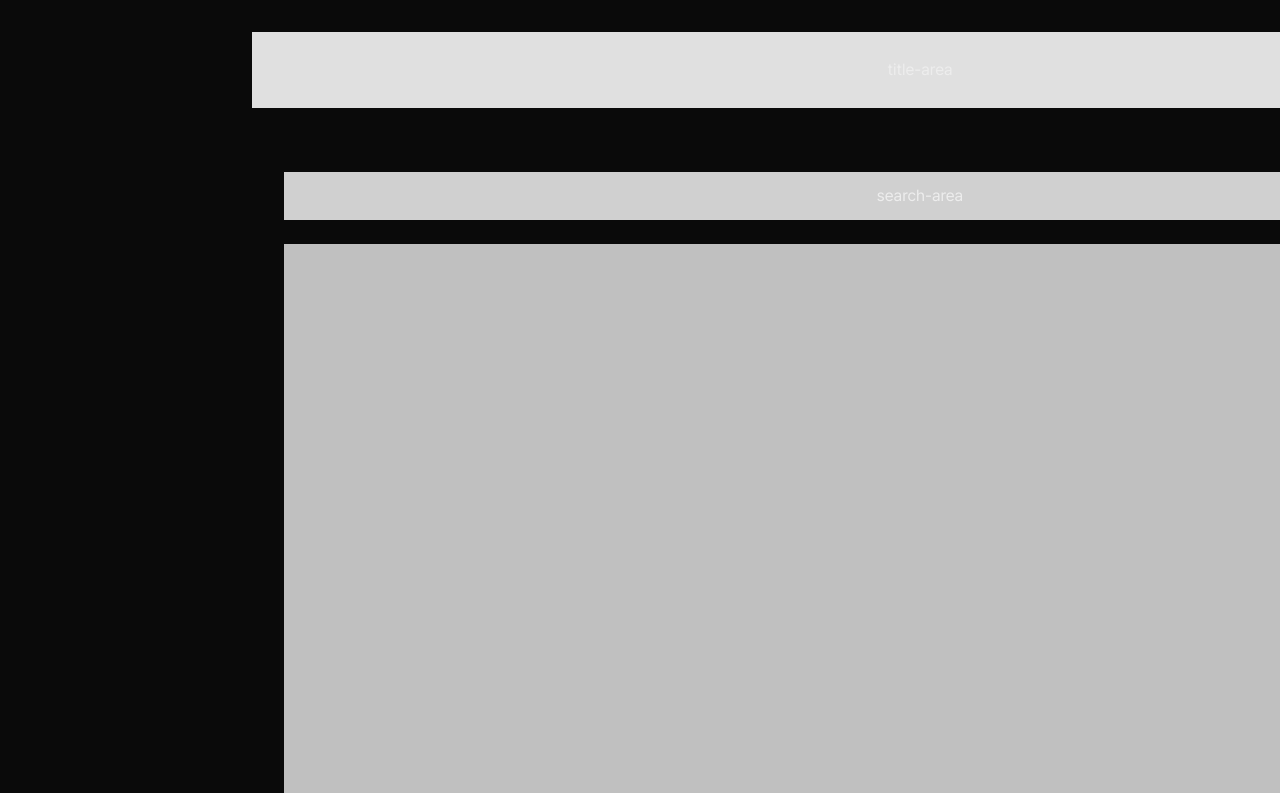
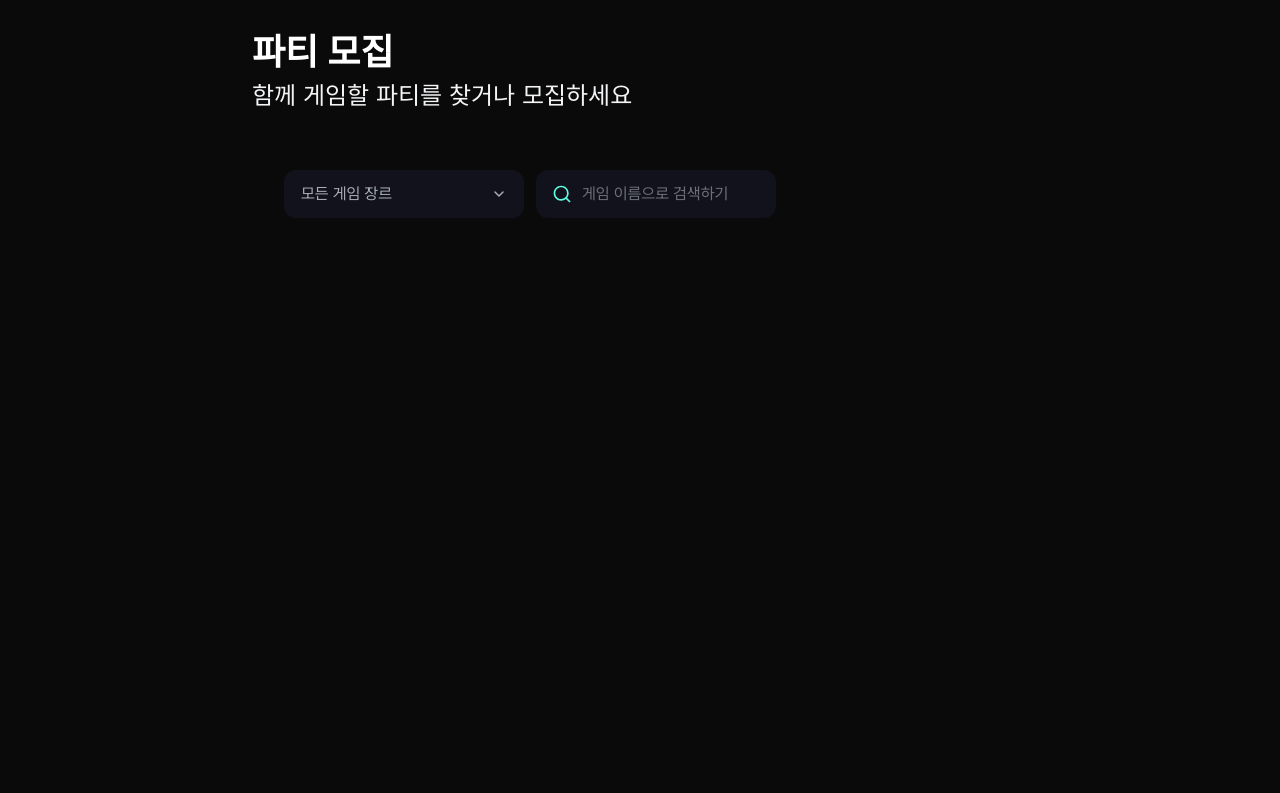
Before and after one commit to szeunkk/ReadyGo, a Next.js app: page /party in a window 1280 px wide. Shown: the top 793 px of the page. Built offline with nearby package versions, Linux system fonts and the light colour scheme.

Commit message:
feat/searchbar

```diff
--- a/src/components/party/index.tsx
+++ b/src/components/party/index.tsx
@@ -1,15 +1,65 @@
 'use client';
 
-import React from 'react';
+import React, { useState } from 'react';
+import Selectbox, { type SelectboxItem } from '@/commons/components/selectbox';
+import Searchbar from '@/commons/components/searchbar';
+import Button from '@/commons/components/button';
 import styles from './styles.module.css';
 
 export default function Party() {
+  const [selectedGenre, setSelectedGenre] = useState<string | undefined>(
+    undefined
+  );
+
+  const genreItems: SelectboxItem[] = [
+    { id: 'all', value: '모든 게임 장르' },
+    { id: 'action', value: '액션' },
+    { id: 'rpg', value: 'RPG' },
+    { id: 'strategy', value: '전략' },
+    { id: 'sports', value: '스포츠' },
+  ];
+
+  const handleGenreSelect = (item: SelectboxItem) => {
+    setSelectedGenre(item.id);
+  };
+
   return (
     <div className={styles.container}>
-      <div className={styles.titleArea}>title-area</div>
+      <div className={styles.titleArea}>
+        <h1 className={styles.title}>파티 모집</h1>
+        <p className={styles.subtitle}>함께 게임할 파티를 찾거나 모집하세요</p>
+      </div>
       <div className={styles.contentWrapper}>
-        <div className={styles.searchArea}>search-area</div>
-        <div className={styles.mainArea}>main-area</div>
+        <div className={styles.searchArea}>
+          <div className={styles.filterSearchWrapper}>
+            <div className={styles.filterSelect}>
+              <Selectbox
+                items={genreItems}
+                selectedId={selectedGenre}
+                onSelect={handleGenreSelect}
+                placeholder="모든 게임 장르"
+                className={styles.selectboxWidth}
+              />
+            </div>
+            <div className={styles.searchInput}>
+              <Searchbar
+                placeholder="게임 이름으로 검색하기"
+                className={styles.searchbarWidth}
+              />
+            </div>
+          </div>
+          <div className={styles.newPartyButton}>
+            <Button
+              variant="secondary"
+              size="m"
+              shape="rectangle"
+              className={styles.buttonWidth}
+            >
+              새 파티 만들기
+            </Button>
+          </div>
+        </div>
+        <div className={styles.mainArea}>메인 영역</div>
       </div>
     </div>
   );
--- a/src/components/party/styles.module.css
+++ b/src/components/party/styles.module.css
@@ -12,12 +12,32 @@
 
 .titleArea {
   width: 1336px;
-  height: 76px;
-  background-color: #e0e0e0;
   display: flex;
-  align-items: center;
+  flex-direction: column;
+  /* align-items: flex-start; */
   justify-content: center;
+  gap: 16px;
   box-sizing: border-box;
+}
+
+.title {
+  margin: 0;
+  padding: 0;
+  font-family: var(--typo-heading-2xl-font-family);
+  font-size: var(--typo-heading-2xl-line-height);
+  line-height: var(--typo-heading-2xl-line-height);
+  font-weight: var(--typo-heading-2xl-font-weight);
+  color: var(--color-text-primary);
+}
+
+.subtitle {
+  margin: 0;
+  padding: 0;
+  font-family: var(--typo-body-lg-font-family);
+  font-size: var(--typo-heading-lg-font-size);
+  line-height: var(--typo-body-lg-line-height);
+  font-weight: var(--typo-body-lg-font-weight);
+  color: var(--color-text-secondary);
 }
 
 .contentWrapper {
@@ -33,17 +53,49 @@
 .searchArea {
   width: 1272px;
   height: 48px;
-  background-color: #d0d0d0;
+  display: flex;
+  justify-content: space-between;
+  align-items: center;
+  gap: 16px;
+  box-sizing: border-box;
+}
+
+.filterSearchWrapper {
+  width: 839px;
   display: flex;
   align-items: center;
-  justify-content: center;
+  gap: 12px;
   box-sizing: border-box;
+}
+
+.filterSelect {
+  width: 240px;
+}
+
+.selectboxWidth {
+  width: 100%;
+}
+
+.searchInput {
+  width: 100%;
+  flex: 1;
+}
+
+.searchbarWidth {
+  width: 240px;
+}
+
+.newPartyButton {
+  width: 131px;
+}
+
+.buttonWidth {
+  width: 100%;
 }
 
 .mainArea {
   width: 1272px;
   height: 1122px;
-  background-color: #c0c0c0;
   display: flex;
   align-items: center;
   justify-content: center;
```
Also changed, not shown: src/app/(main)/party/page.tsx (line endings or trailing spaces), src/components/party/prompts/prompt.201.ui.search.txt.
